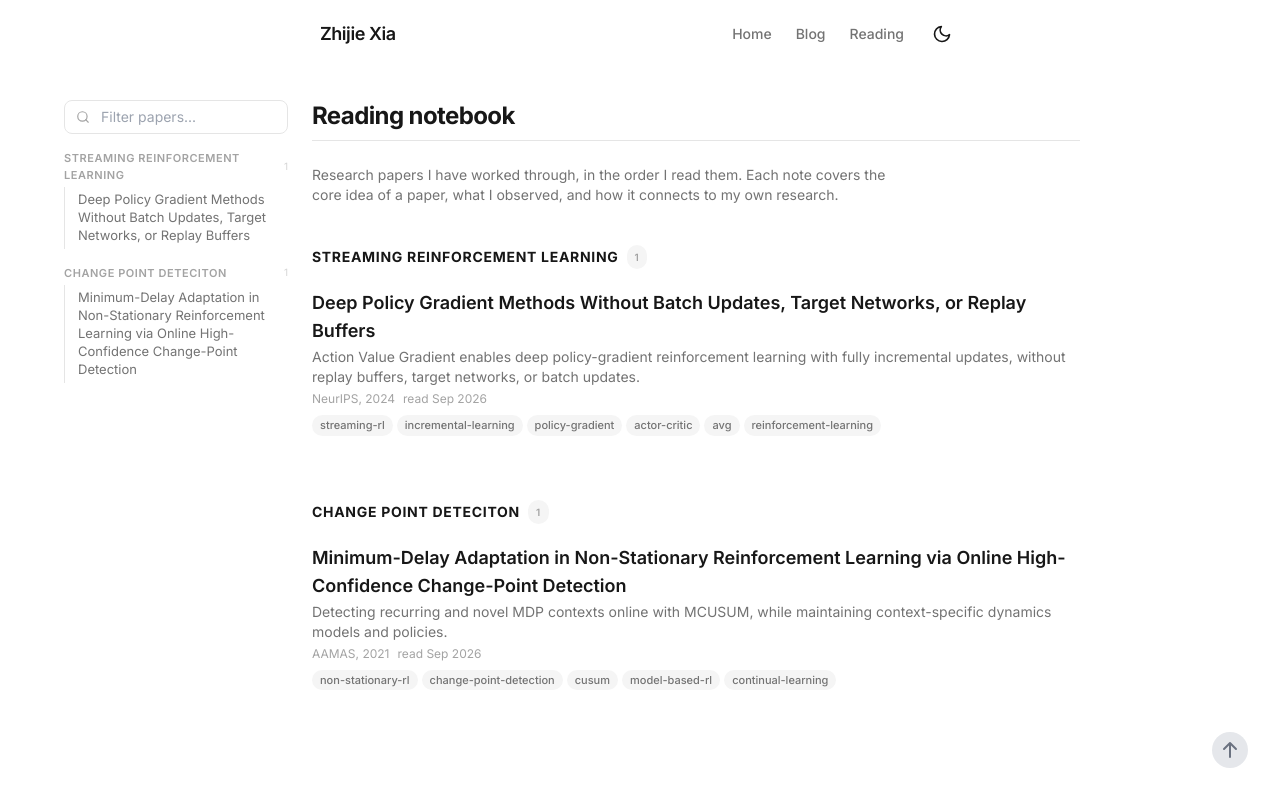
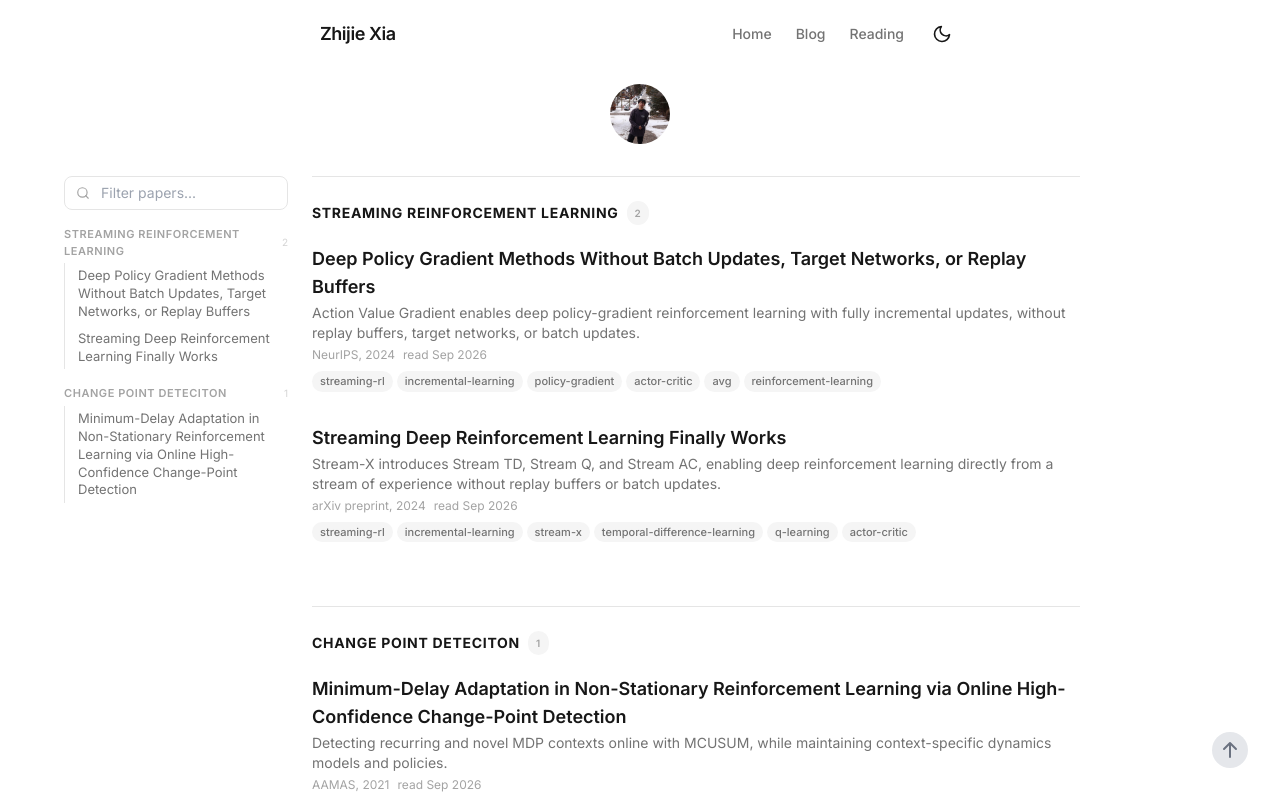
Before and after one commit to zhijie-os/next-blog, a Next.js app: page /reading in a window 1280 px wide. Shown: the top 800 px of the page. Built offline with nearby package versions, Linux system fonts and the light colour scheme.

Commit message:
reading page style changed

```diff
--- a/pages/reading.tsx
+++ b/pages/reading.tsx
@@ -20,28 +20,22 @@ export default function ReadingIndex({ groups }: { groups: ReadingGroup[] }) {
             metaDescription="A book-style notebook of research papers I have read: regime detection, continual RL, streaming RL, world models."
             ogType="website"
             canonical={`${siteUrl}/reading`}
+            showMiniAvatar
             docs
         >
             <div className="flex flex-col lg:flex-row gap-6 py-8">
                 <ReadingSidebar groups={groups} activeSlug={null} />
 
                 <main className="min-w-0 flex-1 max-w-3xl">
-                    <h1 className="section-heading">Reading notebook</h1>
-                    <p className="text-sm text-neutral-500 dark:text-neutral-400 mb-10 max-w-prose">
-                        Research papers I have worked through, in the order I read them.
-                        Each note covers the core idea of a paper, what I observed, and
-                        how it connects to my own research.
-                    </p>
-
                     {groups.map((group) => (
-                        <section key={group.topic} className="mb-12">
+                        <section key={group.topic} className="mb-12 border-t border-neutral-200 dark:border-neutral-800 pt-6">
                             <h2 className="text-sm font-bold uppercase tracking-wider text-neutral-900 dark:text-neutral-100 flex items-center gap-2 mb-1">
                                 {group.topic}
                                 <span className="px-2 py-0.5 rounded-full text-[10px] font-semibold bg-neutral-100 dark:bg-neutral-800 text-neutral-400 dark:text-neutral-500">
                                     {group.notes.length}
                                 </span>
                             </h2>
-                            <ul className="divide-y divide-neutral-200 dark:divide-neutral-800">
+                            <ul>
                                 {group.notes.map((note: ReadingSummary) => (
                                     <li key={note.slug} className="py-4">
                                         <Link
--- a/pages/reading/[slug].tsx
+++ b/pages/reading/[slug].tsx
@@ -55,6 +55,7 @@ export default function ReadingNotePage({ note, headings, mdxSource, groups, pre
             ogType="article"
             ogUrl={`${siteUrl}/reading/${note.slug}`}
             canonical={`${siteUrl}/reading/${note.slug}`}
+            showMiniAvatar
             docs
         >
             <div className="flex flex-col lg:flex-row gap-6 py-8">
--- a/reading/MBCD.mdx
+++ b/reading/MBCD.mdx
@@ -14,17 +14,6 @@ description: Detecting recurring and novel MDP contexts online with MCUSUM, whil
 draft: false
 ---
 
-## Why I read it
-
-I am interested in detecting regime changes in non-stationary reinforcement
-learning without being given the regime identity or the change points. This
-paper is particularly relevant because it explicitly treats the environment as
-a sequence of latent MDPs, which the authors call *contexts*, and asks how an
-agent can detect context changes online and rapidly adapt to either a previously
-seen or a novel context.
-
-I was mainly interested in how MBCD performs the detection itself, rather than
-the policy optimization component.
 
 ## Main idea
 
--- a/reading/STREAM-X.mdx
+++ b/reading/STREAM-X.mdx
@@ -0,0 +1,16 @@
+---
+title: Streaming Deep Reinforcement Learning Finally Works
+authors:
+  - Mohamed Elsayed
+  - Gautham Vasan
+  - A. Rupam Mahmood
+venue: arXiv preprint
+year: 2024
+dateRead: 2026-09-06
+topic: Streaming Reinforcement Learning
+tags: [streaming-rl, incremental-learning, stream-x, temporal-difference-learning, q-learning, actor-critic]
+paperUrl: https://arxiv.org/abs/2410.14606
+codeUrl: https://github.com/mohmdelsayed/streaming-drl
+description: Stream-X introduces Stream TD, Stream Q, and Stream AC, enabling deep reinforcement learning directly from a stream of experience without replay buffers or batch updates.
+draft: false
+---
```
Also changed, not shown: 1 other file (tests, documents, lock files or other folders).
